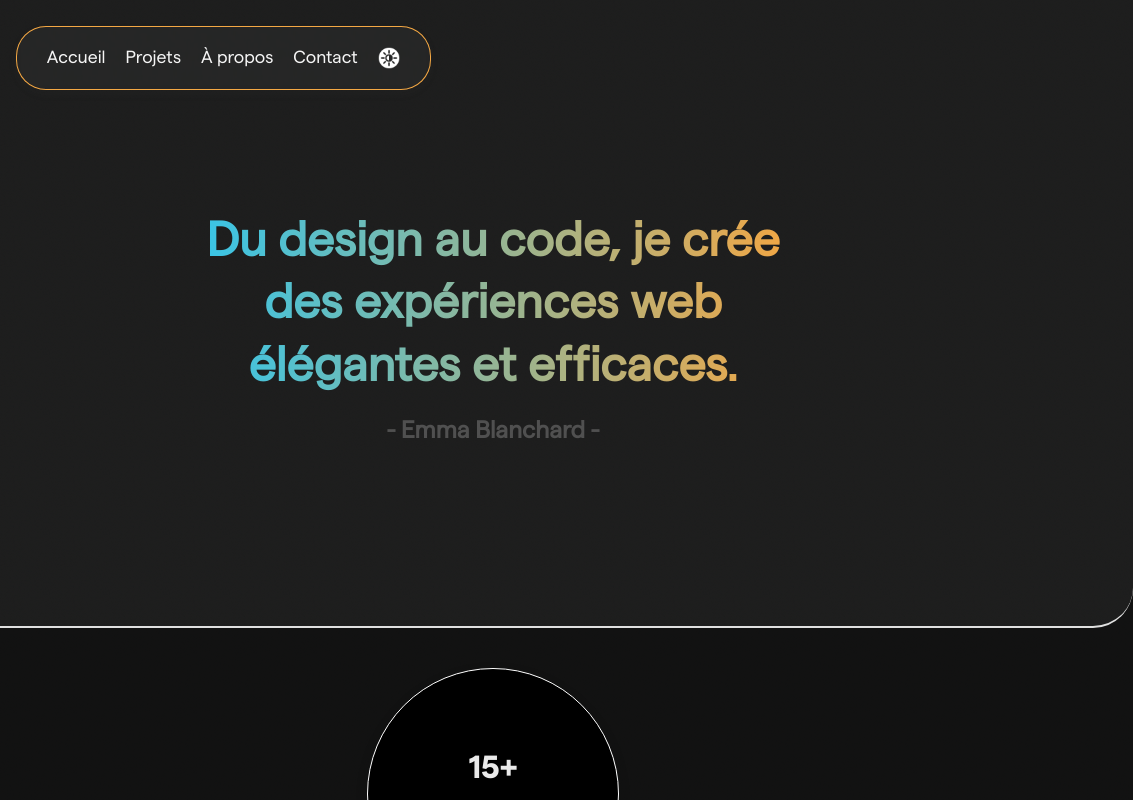
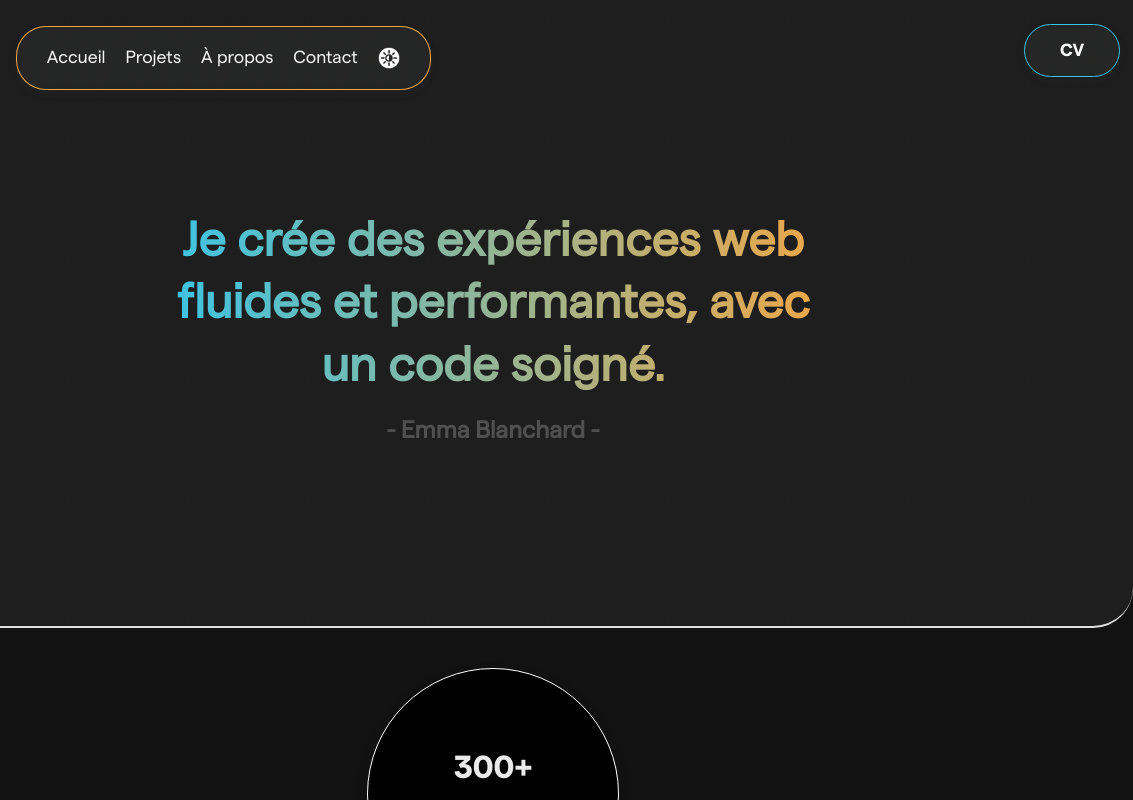
Before and after one commit to Emma-blnch/Portfolio, a plain HTML site: page index.html in a window 1280 px wide. Both pictures are taken after a click on the item 535 px from the left and 58 px from the top of the page. Shown: the top 800 px of the page, 147-1280 px from the left. Drawn offline with Linux system fonts and the light colour scheme.

Commit message:
modified stats, title and projects

```diff
--- a/index.html
+++ b/index.html
@@ -33,19 +33,19 @@
             <!-- <button id="menu-toggle">☰</button> -->
         </nav>
     </header>
-    <!-- <button id="cv">CV</button> -->
+    <a id="cv" href="assets/cv-emma-blanchard.pdf" download="CV-Emma-Blanchard.pdf">CV</a>
 
     <!-- Presentation -->
     <section id="accueil" class="intro">
-        <h1>Du design au code, je crée des expériences web élégantes et efficaces.</h1>
+         <h1>Je crée des expériences web fluides et performantes, avec un code soigné.</h1>
         <h2>- Emma Blanchard -</h2>
     </section>
 
     <!-- Stats -->
      <section id="stats">
         <div class="stat-circle" id="stat-circle">
-            <span id="stat-value">254K</span>
-            <p id="stat-label">Nombre total de lignes <br>de code écrites</p>
+            <span id="stat-value">15+</span>
+            <p id="stat-label">Projets réalisés</p>
             <div class="stat-dots">
             </div>
         </div>
@@ -59,7 +59,7 @@
                 <div class="project-one">
                     <div class="text1">
                         <h3 onclick=" window.open('https://github.com/Emma-blnch/GenAI-Hackaton-02-2025', '_blank')">Visualisation de données ↗️</h3>
-                        <p>Développement d’un site de visualisation de données interactif, intégrant une IA via AWS. Gestion de l'affichage et optimisation du rendu dynamique en JavaScript.</p>
+                        <p>Développement d'un site de visualisation de données interactif, intégrant une IA via AWS. Gestion de l'affichage et optimisation du rendu dynamique en JavaScript.</p>
                         <span>Technos : HTML/CSS | JS | Python</span>
                         <!-- <a href="#" class="btn">En savoir plus</a> -->
                     </div>
@@ -75,7 +75,6 @@
                         <p>EN COURS</p>
                         <!-- <p>Intégration pixel-perfect d’une maquette Figma en HTML/CSS, avec animations JavaScript optimisées pour une meilleure expérience utilisateur.</p> -->
                         <span>Technos : HTML/CSS | JS</span>
-                        <!-- <a href="#" class="btn">En savoir plus</a> -->
                     </div>
                     <div class="image2">
                         <img src="assets/img/EB_Logo-dark.png" alt="preview-figma-integration" width="600" height="400" loading="lazy">
@@ -85,14 +84,12 @@
             <div class="project-card">
                 <div class="project-three">
                     <div class="text3">
-                        <h3 onclick=" window.open('https://github.com/Emma-blnch', '_blank')">Comparateur de bonnes pratiques UX/UI ↗️</h3>
-                        <p>EN COURS</p>
-                        <!-- <p>Développement d’un site web comparant les bonnes et mauvaises pratiques UX/UI. Slide interactif entre une "mauvaise" version et une "bonne" version avec des annotations claires.</p> -->
+                        <h3 onclick=" window.open('https://github.com/Emma-blnch/Portfolio', '_blank')">Site portfolio ↗️</h3>
+                        <p>Création d’un portfolio responsive en HTML/CSS, intégrant un mode sombre et des animations JavaScript pour une navigation fluide.</p>
                         <span>Technos : HTML/CSS | JS</span>
-                        <!-- <a href="#" class="btn">En savoir plus</a> -->
                     </div>
                     <div class="image3">
-                        <img src="assets/img/EB_Logo-dark.png" alt="preview-ai-chatbot-site" width="600" height="400" loading="lazy">
+                        <img src="assets/img/preview-portfolio.webp" alt="preview-portfolio-site" width="600" height="400" loading="lazy">
                     </div>
                 </div>
             </div>
@@ -103,7 +100,6 @@
                         <p>EN COURS</p>
                         <!-- <p>Implémentation d’un shell en C, capable d’exécuter des commandes système en ligne de commande, en gérant les entrées/sorties et les processus.</p> -->
                         <span>Technos : C | Shell</span>
-                        <!-- <a href="#" class="btn">En savoir plus</a> -->
                     </div>
                     <div class="image4">
                         <img src="assets/img/EB_Logo-dark.png" alt="preview-minishell" width="600" height="400" loading="lazy">
@@ -153,10 +149,4 @@
 </body>
 </html>
 
-     <!-- <section id="stats">
-        <div class="stats-container">
-            <div class="stat"> <span id="lines-code">254K</span> <br> Nombre total de lignes<br>de code écrites </div>
-            <div class="stat"> <span id="projects-count">15+</span> <br> Projets réalisés </div>
-            <div class="stat"> <span id="clients">2</span> <br> Clients satisfaits </div>
-        </div>
-     </section> -->
+<!-- <h1>Du design au code, je crée des expériences web élégantes et efficaces.</h1> -->
--- a/script.js
+++ b/script.js
@@ -40,9 +40,9 @@ document.addEventListener("DOMContentLoaded", function() {
 document.addEventListener("DOMContentLoaded", function() {
     // Liste des stats à afficher dans le cercle
     const statsData = [
-        { value: "254K", label: "Nombre total de lignes<br>de code écrites" },
         { value: "15+", label: "Projets réalisés" },
-        { value: "2", label: "Clients satisfaits" }
+        { value: "300+", label: "Commits Git" },
+        { value: "6+", label: "Langages maîtrisés" }
     ];
 
     let currentIndex = 0;
--- a/style.css
+++ b/style.css
@@ -28,6 +28,10 @@ body {
     background-image: url(assets/effects/otis-redding.png);
     background-size: 60px;
     background-blend-mode: multiply;
+}
+
+html {
+    transition: none;
 }
 
 /* Navigation Sticky */
@@ -72,6 +76,31 @@ nav ul li:hover {
     color: #36c5e9;
 }
 
+#cv {
+    position: absolute;
+    top: 3%;
+    right: 1%;
+    padding: 15px 35px;
+    text-decoration: none;
+    font-family: "matter-bold", sans-serif;
+    color: #333;
+    backdrop-filter: blur(2px);
+    background: rgba(255, 255, 255, 0.795);
+    box-shadow: 0px 4px 10px rgba(82, 82, 82, 0.062);
+    border-radius: 30px;
+    border: 0.5px solid #36c5e9;
+    font-size: 1.1rem;
+    cursor: pointer;
+    transition: 0.3s ease;
+    z-index: 1001;
+}
+
+#cv:hover {
+    color: white;
+    border: 0.5px solid black;
+    background: black;
+}
+
 /* Hero Section */
 .intro {
     text-align: center;
@@ -89,7 +118,7 @@ nav ul li:hover {
     font-weight: bold;
     padding-top: 50px;
     color: #222;
-    max-width: 600px;
+    max-width: 700px;
     margin: 0 auto;
     line-height: 1.3;
     background: linear-gradient(90deg, #36c5e9, rgba(255, 174, 69, 0.949));
@@ -293,6 +322,7 @@ nav ul li:hover {
 
 .image4 {
     width: 70%;
+    /* box-shadow: 0px 0px 16px 4px rgba(0, 0, 0, 0.062); */
 }
 
 .project-four img {
@@ -308,7 +338,6 @@ nav ul li:hover {
     background: white;
     padding: 20px 40px;
     width: 200px;
-    /* align-items: center; */
     text-align: center;
     color: black;
     font-size: 1.4rem;
@@ -453,6 +482,17 @@ h5 {
     background: rgba(40, 40, 40, 0.8);
 }
 
+.dark-mode #cv {
+    background: rgba(40, 40, 40, 0.8);
+    color: white;
+}
+
+.dark-mode #cv:hover {
+    color: black;
+    background: white;
+    border: 0.5px solid black;
+}
+
 .dark-mode .stat-circle {
     border: 1px solid white;
 }
@@ -476,7 +516,7 @@ h5 {
 }
 
 #dark-mode-toggle img {
-    width: 22px;  /* Ajuste la taille de l'icône */
+    width: 22px;
     height: 22px;
     cursor: pointer;
     transition: transform 0.3s ease-in-out;
@@ -511,10 +551,18 @@ h5 {
     border: 1px solid #ffaf46f2;
 }
 
-body {
-    transition: background 0.4s ease-in-out, color 0.3s ease-in-out;
+body,
+#cv,
+header,
+nav ul,
+.stat-circle,
+.project-card,
+#contact,
+#skills,
+#about p,
+.btn {
+    transition: background-color 0.3s ease, color 0.1s ease, border 0.4s ease;
 }
-
 
 /* ---------------------- RESPONSIVE ---------------------- */
 
```
Also changed, not shown: assets/img/preview-portfolio.webp (added).
